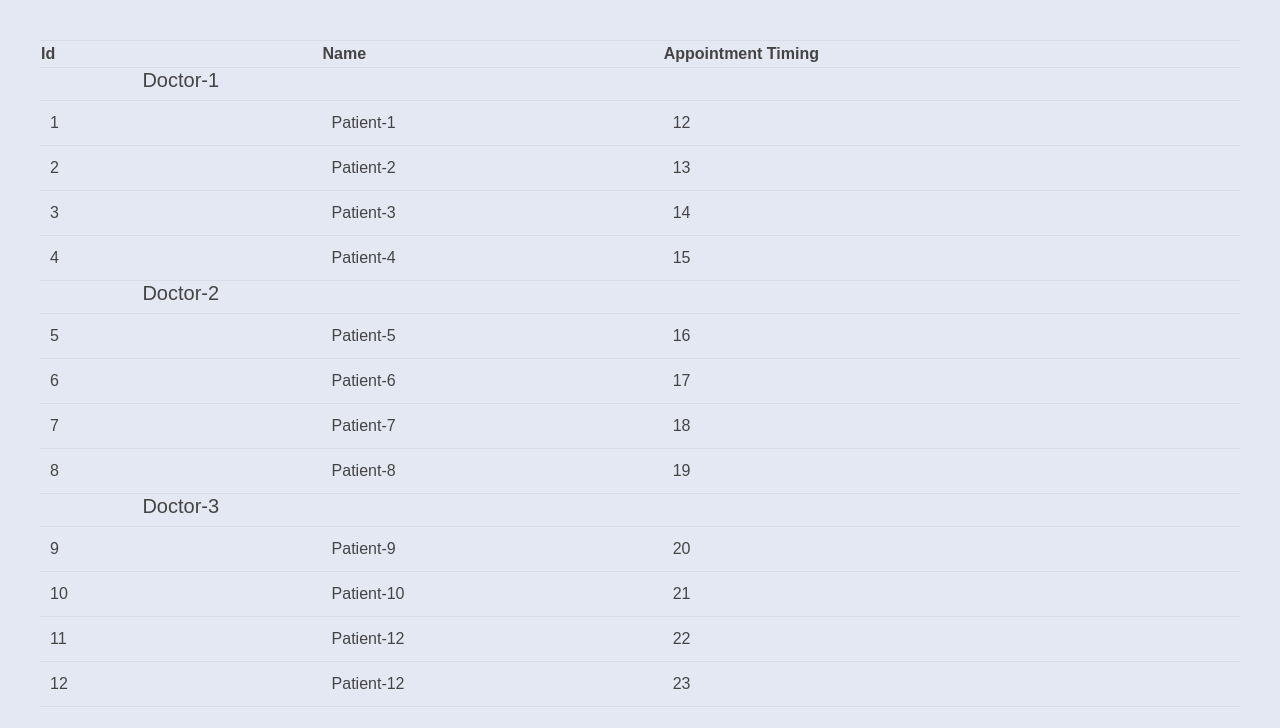
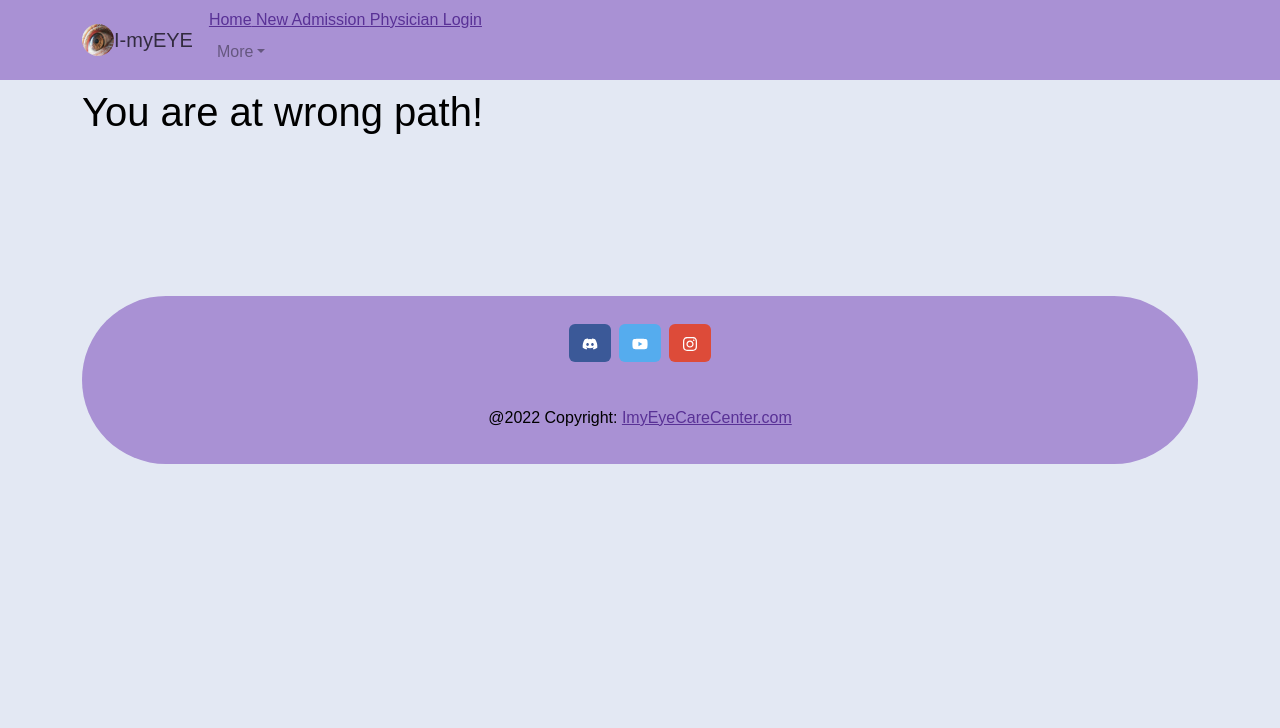
Before and after one commit to pilot-satyam/MedicalProject, a React (Create React App) app in the folder MedicalProjects/frontend/: page / in a window 1280 px wide. Shown: the top 728 px of the page. Built offline with nearby package versions, Linux system fonts and the light colour scheme.

Commit message:
Appointmentlist page and stylling

```diff
--- a/MedicalProjects/frontend/src/App.js
+++ b/MedicalProjects/frontend/src/App.js
@@ -33,37 +33,34 @@ import Appointmentlist from './pages/Appoinmentlist';
 function App() {
   return (
 
-    <div>
-      <Appointmentlist/>
-    </div>
 
-  // <Container>
+  <Container>
 
-  // <BrowserRouter>
+  <BrowserRouter>
 
-  // <Routes>
+  <Routes>
 
-  //   <Route  path="/home" element= {<Home />} />
-  //   <Route exact path="/login" element= {<Login />} />
-  //   <Route exact path ="/signup" element={<Signup />} />
-  //   <Route exact path="/services" element={<Services />} />
-  //   <Route exact path="/physicianlogin" element={<PhysicianLogin />} />
-  //   <Route exact path ="/patientForm" element ={<FormForPatient />} />
-  //   <Route exact path="/doctorsignup" element={<DoctorSignup />} />
-  //   <Route exact path="/contactUs" element={<Contact />}/>
-  //   <Route exact path="/address" element={<Address/>}/>
-  //   <Route exact path="/symptomForm" element={<PatientInformation/>}/>
-  //   <Route exact path ="/appointmentForm" element={<Appointment/>}/>
-  //   <Route exact path ="/showAppointment" element ={<ShowAppointment/>}/>
-  //   <Route exact path ="/doctor" element ={<List/>}/>
-  //   <Route exact path ="/isConfirmed" element={<IsConfirmed/>}/>
-  //   <Route exact path= "*" element ={<ErrorPage />}></Route>
+    <Route  path="/home" element= {<Home />} />
+    <Route exact path="/login" element= {<Login />} />
+    <Route exact path ="/signup" element={<Signup />} />
+    <Route exact path="/services" element={<Services />} />
+    <Route exact path="/physicianlogin" element={<PhysicianLogin />} />
+    <Route exact path ="/patientForm" element ={<FormForPatient />} />
+    <Route exact path="/doctorsignup" element={<DoctorSignup />} />
+    <Route exact path="/contactUs" element={<Contact />}/>
+    <Route exact path="/address" element={<Address/>}/>
+    <Route exact path="/symptomForm" element={<PatientInformation/>}/>
+    <Route exact path ="/appointmentForm" element={<Appointment/>}/>
+    <Route exact path ="/showAppointment" element ={<ShowAppointment/>}/>
+    <Route exact path ="/doctor" element ={<List/>}/>
+    <Route exact path ="/isConfirmed" element={<IsConfirmed/>}/>
+    <Route exact path= "*" element ={<ErrorPage />}></Route>
 
-  // </Routes>
-  // <FooterOne />
-  // </BrowserRouter>
+  </Routes>
+  <FooterOne />
+  </BrowserRouter>
 
-  // </Container>
+  </Container>
   );
 }
 
```
